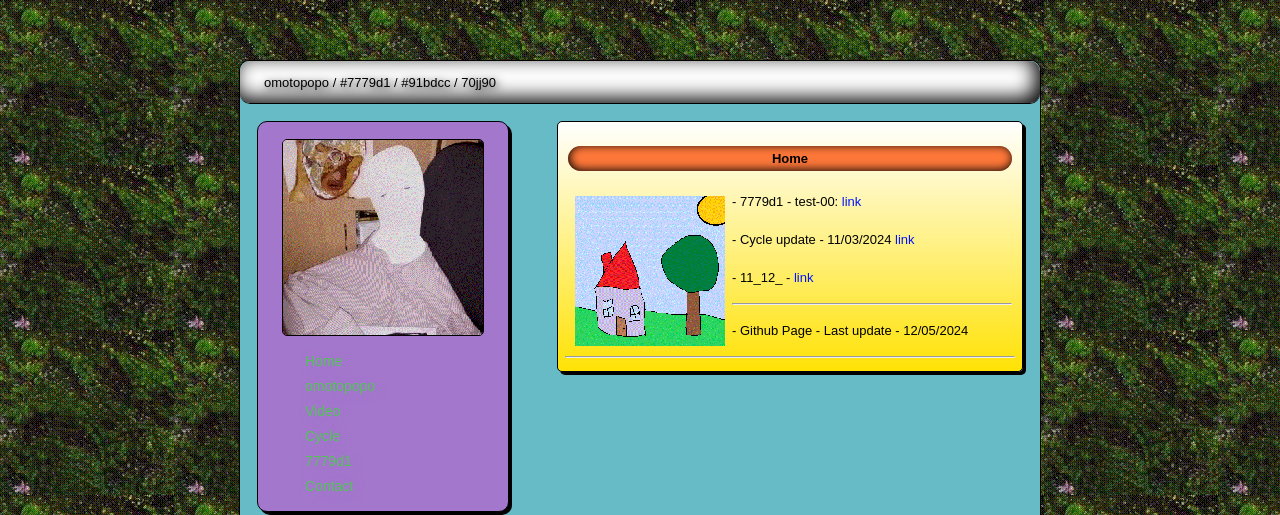
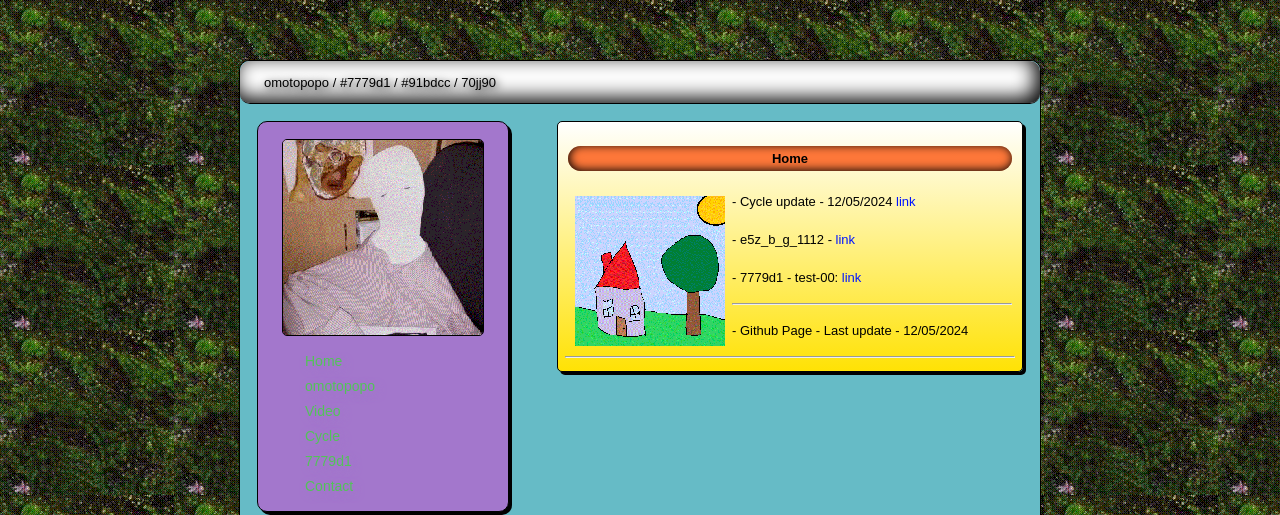
Before and after one commit to 70jj90/webpage, a plain HTML site: page index.html in a window 1280 px wide. Shown: the top 515 px of the page. Drawn offline with Linux system fonts and the light colour scheme.

Commit message:
240512_00

```diff
--- a/index.html
+++ b/index.html
@@ -46,9 +46,9 @@
                 <h4 class="box_header">Home</h4> <!-- fejléc -->
 
                 <img src="./img/djindji_webhome_202_img_00.gif" alt="asd">
+                <p> - Cycle update - 12/05/2024 <a href="https://cyclecyclecycle.neocities.org/" target="_blank">link</a></p>
+                <p> - e5z_b_g_1112 - <a href="https://cyclecyclecycle.neocities.org/project_cycle/e5z_b_g_1112" target="_blank">link</a></p>
                 <p> - 7779d1 - test-00: <a href="https://7779d1.itch.io/120202-07-00">link</a> </p>
-                <p> - Cycle update - 11/03/2024 <a href="https://cyclecyclecycle.neocities.org/" target="_blank">link</a></p>
-                <p> - 11_12_ - <a href="https://cyclecyclecycle.neocities.org/project_cycle/w_r00" target="_blank">link</a></p>
                 <hr>
                 <p> - Github Page - Last update  - 12/05/2024</p>
 
```
